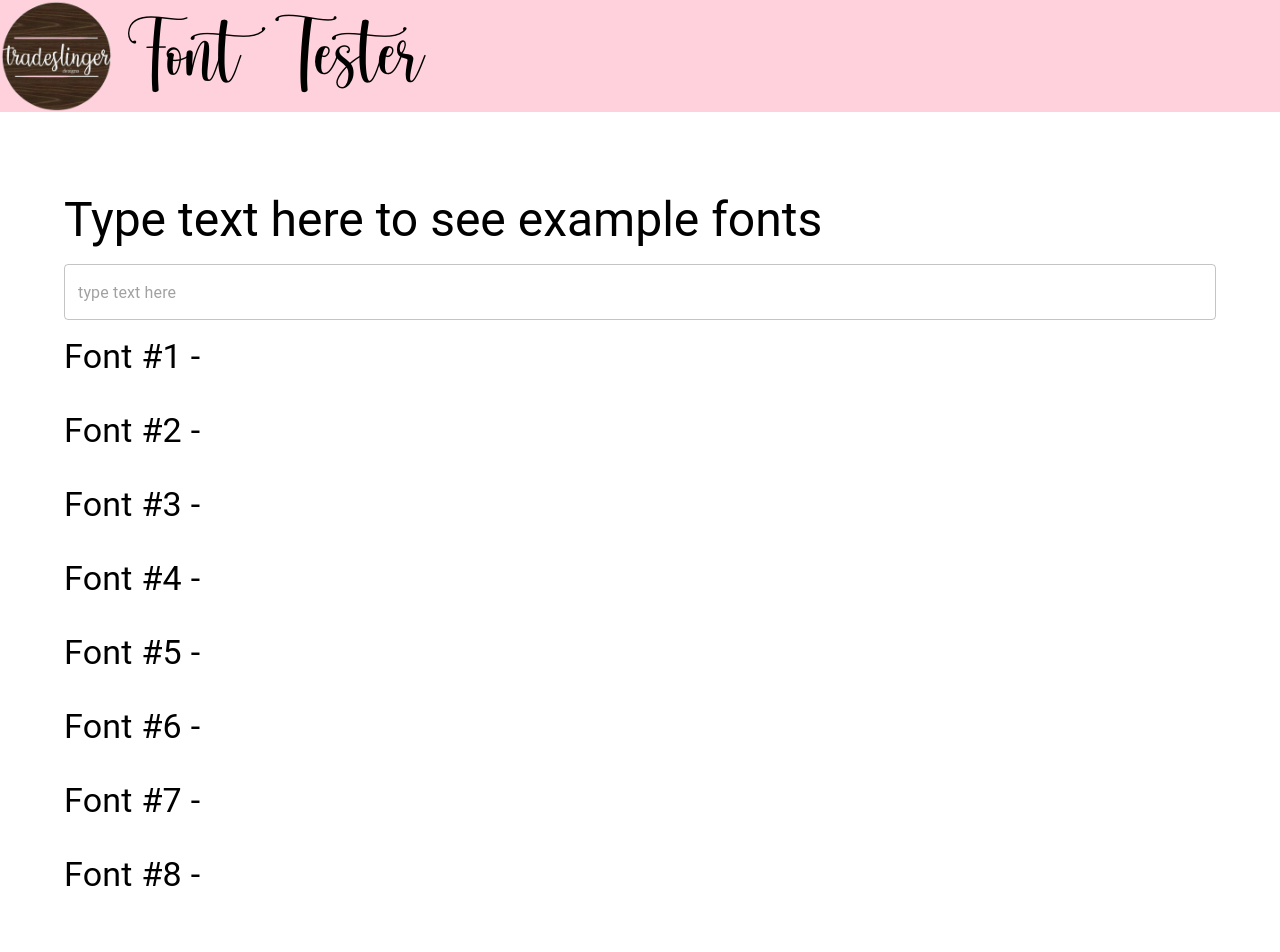
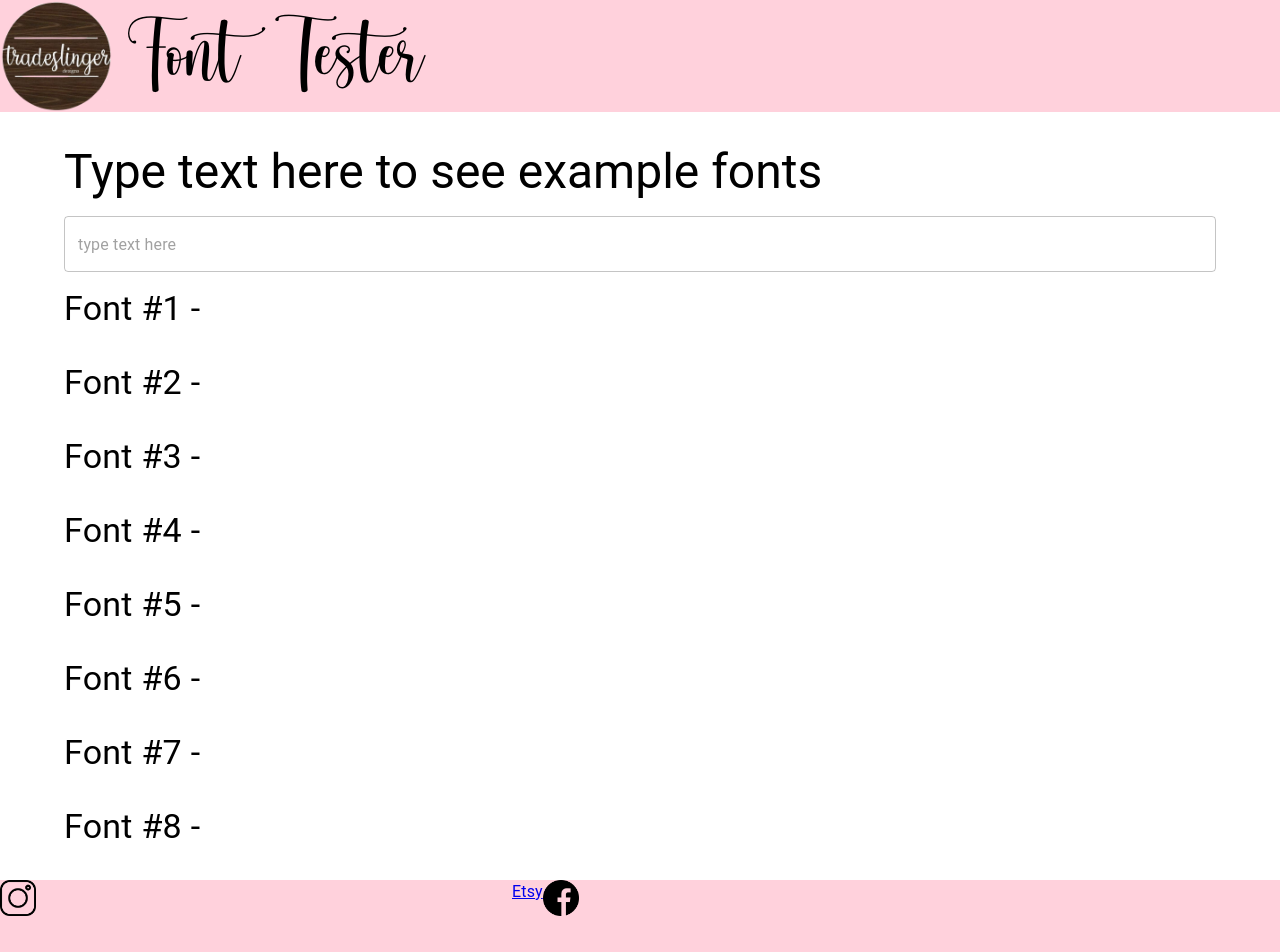
Before and after one commit to honge3462/tradeslinger, a React (Create React App) app: page / in a window 1280 px wide. Shown: the top 952 px of the page. Before the commit the page ends 928 px from the top, so only its background shows below. Built offline with nearby package versions, Linux system fonts and the light colour scheme.

Commit message:
fixed margin top

```diff
--- a/src/App.css
+++ b/src/App.css
@@ -1,5 +1,5 @@
 .text {
-  margin-top: 5rem;
+  margin-top: 2rem;
   margin-left: 4rem;
   margin-right: 4rem;
 }
--- a/src/App.tsx
+++ b/src/App.tsx
@@ -2,7 +2,8 @@ import React, { useState } from "react";
 import './App.css';
 import TextField from '@material-ui/core/TextField';
 
-import Header from "./components/Header/Header"
+import Header from "./components/Header/Header";
+import Footer from "./components/Footer/Footer";
 
 
 import { makeStyles, Typography } from "@material-ui/core";
@@ -74,6 +75,7 @@ const App: React.FC = () => {
         </div>
         ))}
       </div>
+      <Footer />
     </div>
   );
 }
--- /dev/null
+++ b/src/components/Footer/Footer.css
@@ -0,0 +1,10 @@
+.footer {
+    width: 100vw;
+    height: 10vh;
+    background-color: #FFD1DC;
+    display: flex;
+}
+
+.socialMedia {
+    width: 7%
+}
--- /dev/null
+++ b/src/components/Footer/Footer.tsx
@@ -0,0 +1,23 @@
+import React from "react";
+import "./Footer.css"
+import instagramIcon from "../../assets/instagram.png";
+import facebookIcon from "../../assets/facebook.png";
+import { Typography } from "@material-ui/core";
+
+const Footer: React.FC = () => {
+    return (
+        <div className="footer">
+            <a href="https://www.instagram.com/tradeslinger.designs/" >
+                <img src={instagramIcon} alt="instagram" className="socialMedia" />
+            </a>
+            <a href="https://www.etsy.com/shop/TradeslingerDesigns?fbclid=IwAR2c0gcf2W2OZqIFLkJ90f6PzD_750MKPHX2xX7xzN-m2BH1PJm_iH6UIZ4" >
+                <Typography variant="body1">Etsy</Typography>
+            </a>
+            <a href="https://www.facebook.com/TradeslingerDesigns">
+                <img src={facebookIcon} alt="facebook" className="socialMedia" />
+            </a>
+        </div>
+    )
+}
+
+export default Footer;
```
Also changed, not shown: src/assets/facebook.png (added), src/assets/instagram.png (added).
